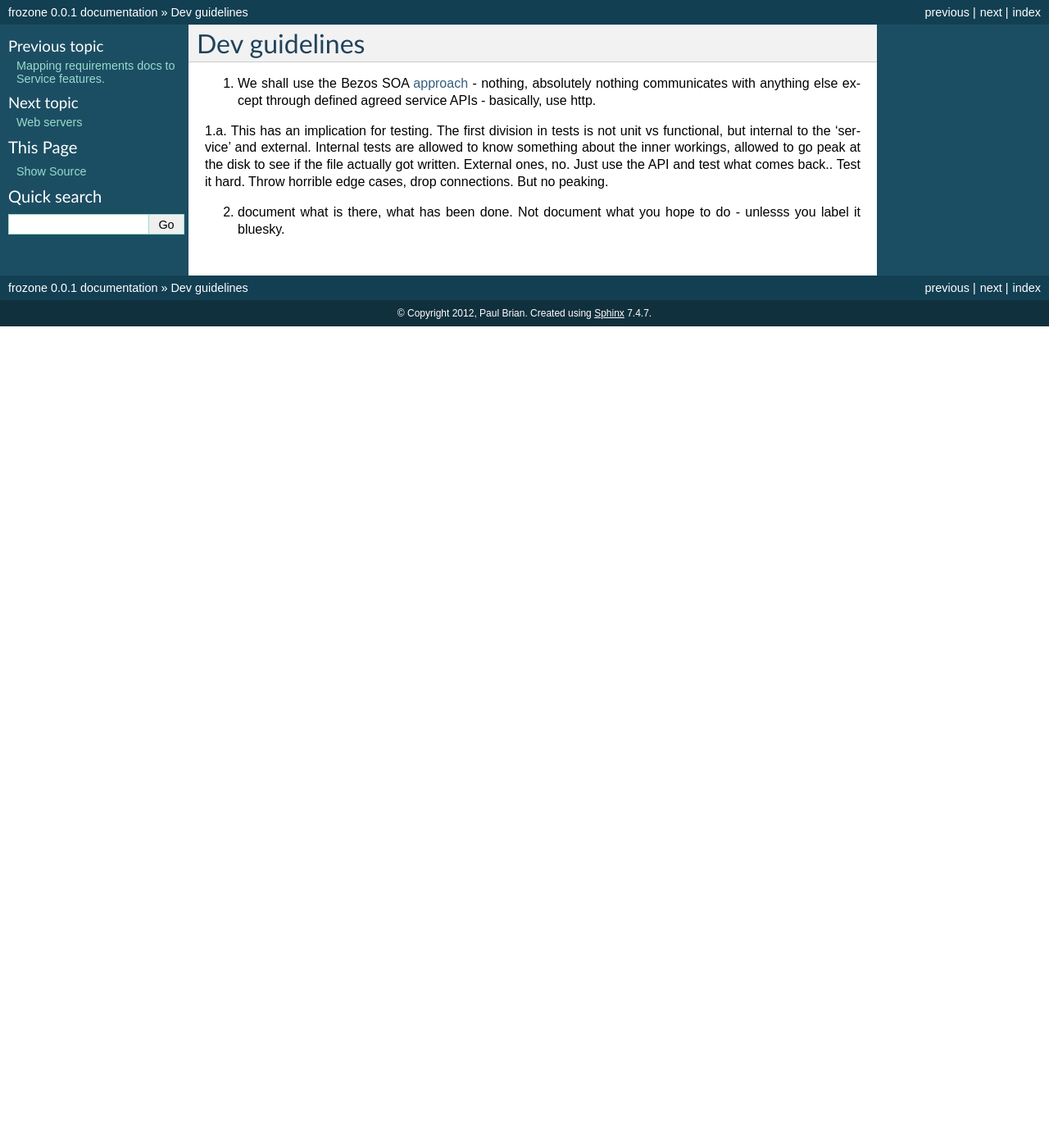
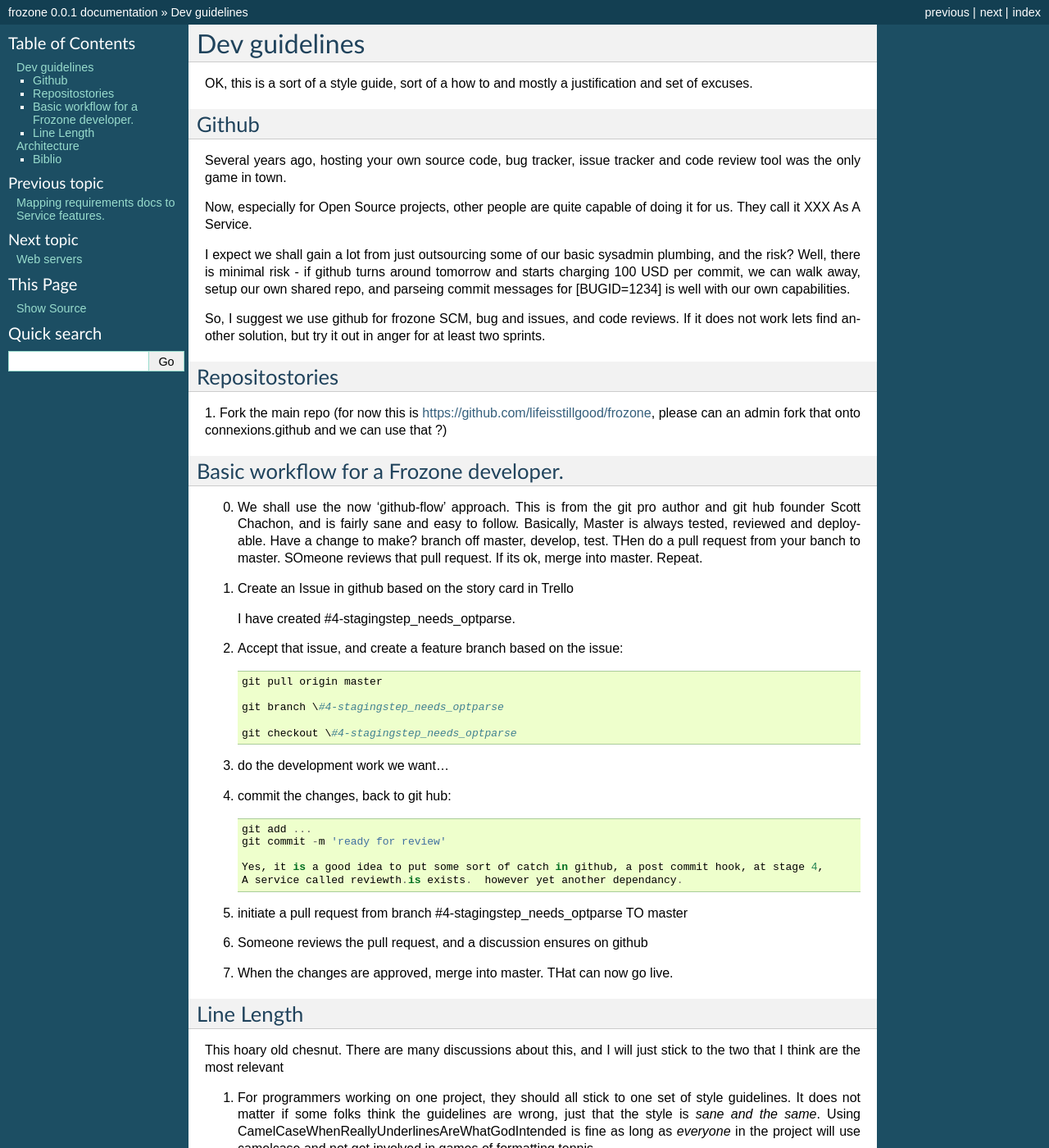
Before and after one commit to zniper/rhaptos2.repo, a Sphinx documentation site: the page built from docs/development_guidelines.rst, in a window 1280 px wide and 1400 px high. Shown: the whole window at 82% size. Built offline with Sphinx 7.4.7, drawn with Linux system fonts in a browser that asks for light colours; some of the changed text lies outside the part shown.

Commit message:
doc changes

```diff
--- a/docs/development_guidelines.rst
+++ b/docs/development_guidelines.rst
@@ -1,8 +1,138 @@
 Dev guidelines
 ==============
 
-1. We shall use the Bezos SOA `approach <https://plus.google.com/110981030061712822816/posts/AaygmbzVeRq>`_ - nothing, absolutely nothing communicates with anything else except through defined agreed service APIs - basically, use http.
+OK, this is a sort of a style guide, sort of a how to and mostly a
+justification and set of excuses.
 
-1.a. This has an implication for testing.  The first division in tests is not unit vs functional, but internal to the 'service' and external.  Internal tests are allowed to know something about the inner workings, allowed to go peak at the disk to see if the file actually got written.  External ones, no.  Just use the API and test what comes back.. Test it hard. Throw horrible edge cases, drop connections.  But no peaking.
+
+
+Github
+------
+
+Several years ago, hosting your own source code, bug tracker, issue
+tracker and code review tool was the only game in town.
+
+Now, especially for Open Source projects, other people are quite
+capable of doing it for us.  They call it XXX As A Service.
+
+I expect we shall gain a lot from just outsourcing some of our basic
+sysadmin plumbing, and the risk?  Well, there is minimal risk - if
+github turns around tomorrow and starts charging 100 USD per commit,
+we can walk away, setup our own shared repo, and parseing commit
+messages for [BUGID=1234] is well with our own capabilities.
+
+So, I suggest we use github for frozone SCM, bug and issues, and code
+reviews.  If it does not work lets find another solution, but try it
+out in anger for at least two sprints.
+
+
+Repositostories
+---------------
+
+1. Fork the main repo (for now this is https://github.com/lifeisstillgood/frozone, please can an admin fork
+that onto connexions.github and we can use that ?)
+
+
+
+Basic workflow for a Frozone developer.
+---------------------------------------
+
+0. We shall use the now 'github-flow' approach.  This is from the git
+   pro author and git hub founder Scott Chachon, and is fairly sane
+   and easy to follow.  Basically, Master is always tested, reviewed
+   and deployable.  Have a change to make?  branch off master,
+   develop, test.  THen do a pull request from your banch to master.
+   SOmeone reviews that pull request.  If its ok, merge into master.
+   Repeat.
+
+
+1. Create an Issue in github based on the story card in Trello
+
+   ::
+
+   I have created #4-stagingstep_needs_optparse.
+
+2. Accept that issue, and create a feature branch based on the issue::
+
+
+    git pull origin master
+
+    git branch \#4-stagingstep_needs_optparse
+
+    git checkout \#4-stagingstep_needs_optparse
+
+
+3. do the development work we want...
+
+4. commit the changes, back to git hub::
+
+    git add ...
+    git commit -m 'ready for review'
+
+    Yes, it is a good idea to put some sort of catch in github, a post commit hook, at stage 4,
+    A service called reviewth.is exists.  however yet another dependancy.
+
+5. initiate a pull request from branch \#4-stagingstep_needs_optparse TO master
+
+
+6. Someone reviews the pull request, and a discussion ensures on github
+
+
+7. When the changes are approved, merge into master.  THat can now go live.
+
+
+Line Length
+-----------
+
+This hoary old chesnut.  There are many discussions about this,
+and I will just stick to the two that I think are the most relevant
+
+1. For programmers working on one project, they should all stick to
+   one set of style guidelines.  It does not matter if some folks
+   think the guidelines are wrong, just that the style is *sane and
+   the same*.  Using CamelCaseWhenReallyUnderlinesAreWhatGodIntended
+   is fine as long as *everyone* in the project will use camelcase and
+   not get involved in games of formatting tennis.
+
+2. Typographers, who have had about 500 years to get it right, stick
+   to 10-15 words per page/column (today's Times front page has 12
+   words average on the first paragraph.)  The human eye tends to
+   strain moving much further, so 12 words, 6 characters per word plus
+   space gives 72 characters or so.  80 is entirely arbitrary but in
+   the right area.  Me, I use 73 cos it's the best balance on my
+   laptop.  YMMV
+
+So, lets stick to ::
+
+ PEP-8
+ 74 characters
+
+
+
+
+
+
+Architecture
+============
+
+1. We shall use the Bezos SOA `approach
+   <https://plus.google.com/110981030061712822816/posts/AaygmbzVeRq>`_ -
+   nothing, absolutely nothing communicates with anything else except
+   through defined agreed service APIs - basically, use http.
+
+1.a. This has an implication for testing.  The first division in tests
+  is not unit vs functional, but internal to the 'service' and
+  external.  Internal tests are allowed to know something about the
+  inner workings, allowed to go peak at the disk to see if the file
+  actually got written.  External ones, no.  Just use the API and test
+  what comes back.. Test it hard. Throw horrible edge cases, drop
+  connections.  But no peaking.
 
 2. document what is there, what has been done.  Not document what you hope to do - unlesss you label it bluesky.
+
+
+Biblio
+------
+
+http://headrush.typepad.com/creating_passionate_users/2006/03/code_like_a_gir.html
+  Purely for the 'Wrap at 80 chars - thats Girrrrl code.  No that's "Metrosexual Programming"'
```
